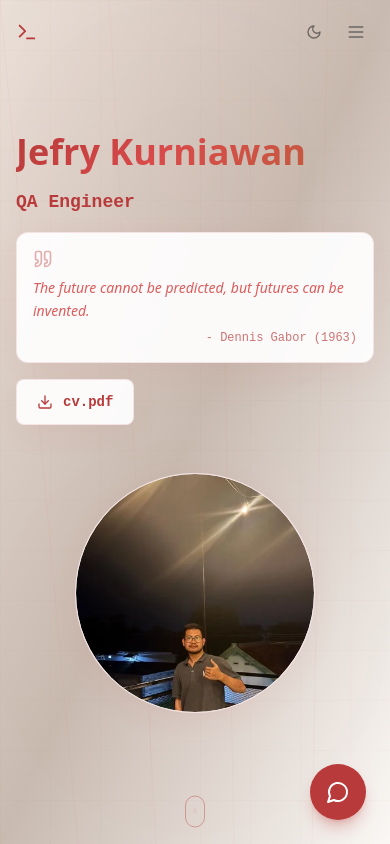
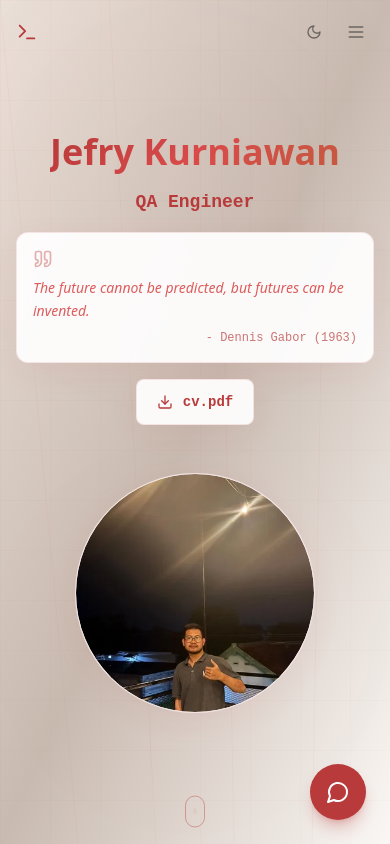
Before and after one commit to jefryKurniawan/bug2future, a Next.js app: page / in a window 390 px wide. Shown: the top 844 px of the page. Built offline with nearby package versions, Linux system fonts and the light colour scheme.

Commit message:
fix: center hero text on mobile, left-align on sm+
Changed items-start to items-center sm:items-start so the heading,
quote, and resume link are centered on small screens (<640px) and
left-aligned on desktop.

```diff
--- a/components/HeroSection.tsx
+++ b/components/HeroSection.tsx
@@ -117,9 +117,9 @@ export default function HeroSection() {
       {/* Main Content */}
       <div className="grid grid-cols-1 lg:grid-cols-2 gap-8 lg:gap-12 items-center w-full relative z-10 max-w-7xl mx-auto">
 
-        <motion.div style={{ y: contentY, opacity: contentOpacity }} className="flex flex-col items-start gap-4 md:gap-6">
+        <motion.div style={{ y: contentY, opacity: contentOpacity }} className="flex flex-col items-center sm:items-start gap-4 md:gap-6">
 
-          <div className="space-y-3 md:space-y-4">
+          <div className="space-y-3 md:space-y-4 text-center sm:text-left">
             <h1 className="text-4xl md:text-6xl lg:text-7xl xl:text-8xl font-bold text-gradient leading-[1.15] pb-1 md:pb-2">
               {fullName}
             </h1>
```
